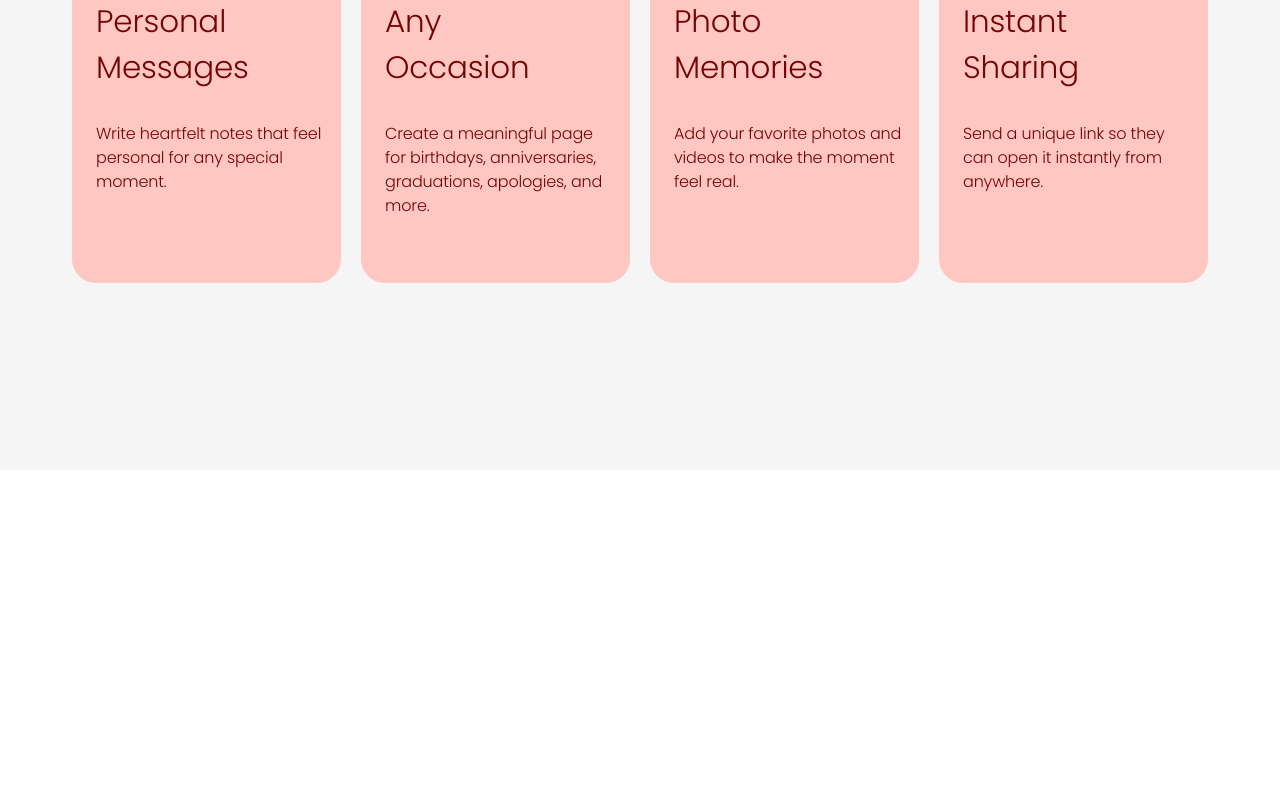
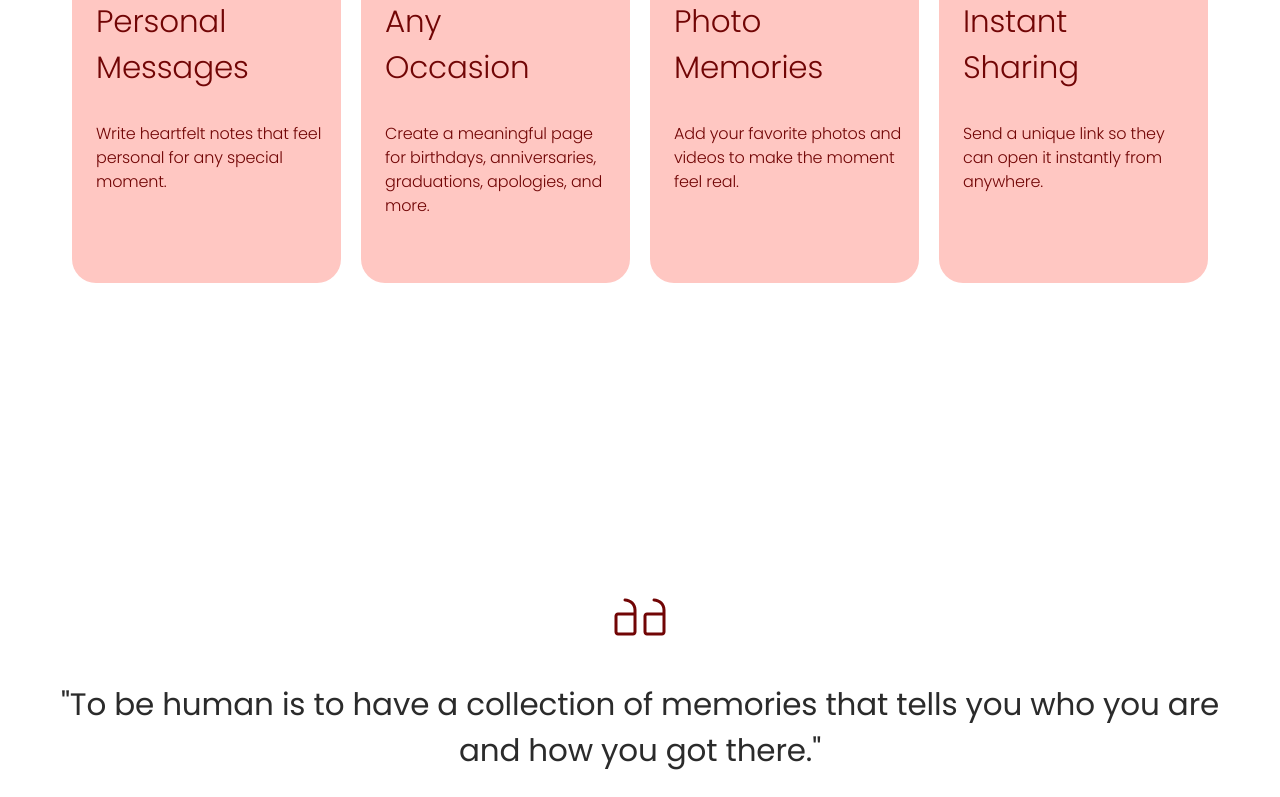
Before and after one commit to ITZ-PROF/Digital-Love-Experience, a React (Create React App) app in the folder dle/: page / in a window 1280 px wide. Shown: the part 2000-2797 px from the top of the page. Before the commit the page ends 2470 px from the top, so only its background shows below. Built offline with nearby package versions, Linux system fonts and the light colour scheme; a web font is replaced by a local one.

Commit message:
Add Quote component with styling and integrate into Homepage

```diff
--- a/dle/src/components/features/featuressection.css
+++ b/dle/src/components/features/featuressection.css
@@ -3,7 +3,6 @@
     flex-direction: column;
     align-items: center;
     padding: 50px 20px;
-    background-color: #f5f5f5;
     height: 100vh;
 }
 
--- /dev/null
+++ b/dle/src/components/quote/quote.css
@@ -0,0 +1,22 @@
+.quote-container{
+    height: 60vh;
+    display: flex;
+    align-items: center;
+    flex-direction: column;
+    width: 100%;
+    margin-top: 115.5px;
+
+}
+
+* p {
+    text-align: center;
+}
+
+
+.quote-container p:first-of-type {
+    font-size: var(--font-size-h4);
+}
+.quote-container p:last-of-type {
+    font-size: var(--font-size-h6);
+    color: var(--primary);
+}
--- /dev/null
+++ b/dle/src/components/quote/quotesection.tsx
@@ -0,0 +1,17 @@
+import './quote.css';
+import quote from '../../assets/quotes.svg'
+
+
+function Quote(){
+    return(
+        <div className='quote-container'>
+            <img  src={quote} alt='quote'/>
+            <p>"To be human is to have a collection of memories that tells you who you are <br/>and how you got there."</p>
+            <p>— Rosecrans Baldwin</p>
+        </div>
+    )
+}
+
+
+
+export default Quote;
--- a/dle/src/pages/home/Homepage.tsx
+++ b/dle/src/pages/home/Homepage.tsx
@@ -2,6 +2,7 @@ import Navbar from "../../components/navbar/Navbar";
 import HeroSection from "../../components/hero/HeroSection";
 import DisplaySection from "../../components/display/displaysection";
 import Features from "../../components/features/featuressection";
+import Quote from "../../components/quote/quotesection";
 import './homepage.css';
 
 function Homepage() {
@@ -11,6 +12,7 @@ function Homepage() {
             <HeroSection />
             <DisplaySection />
             <Features />
+            <Quote/>
         </div>
     );
 }
```
Also changed, not shown: dle/src/assets/quotes.svg (added).
